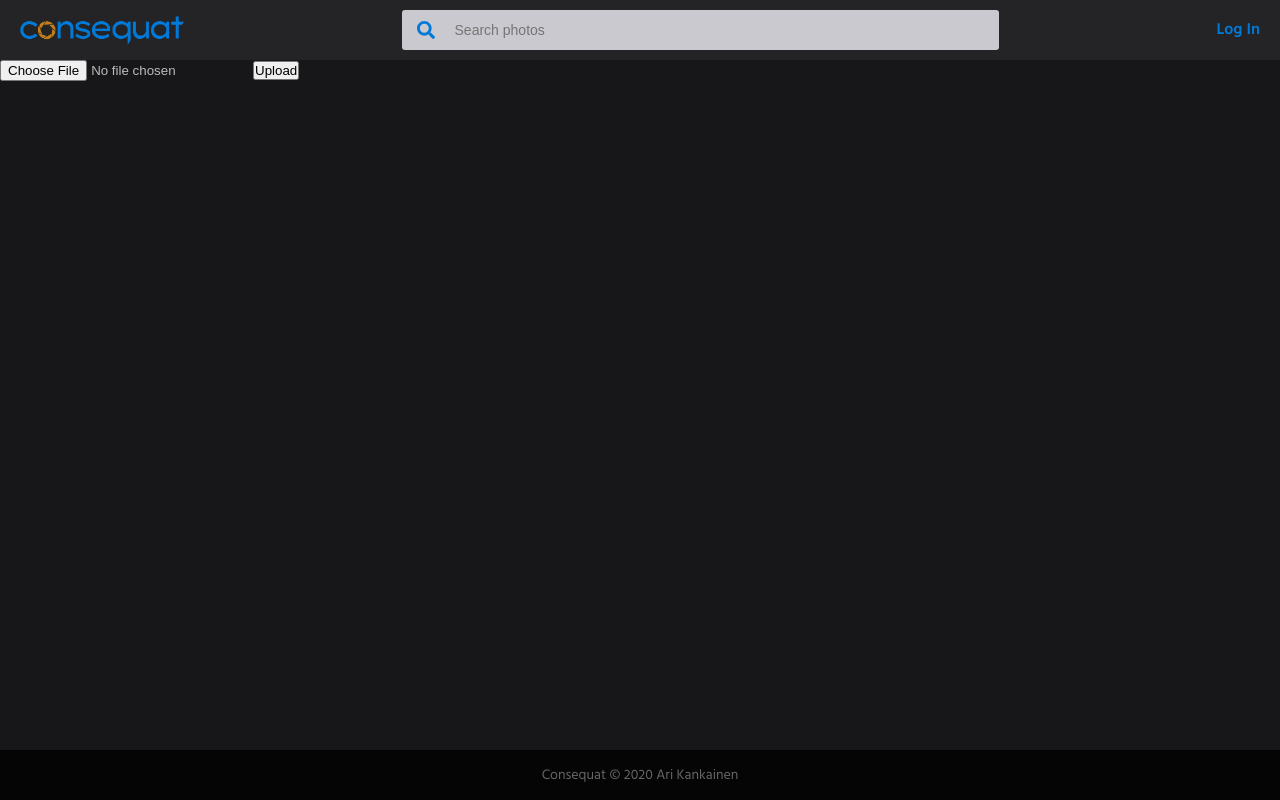
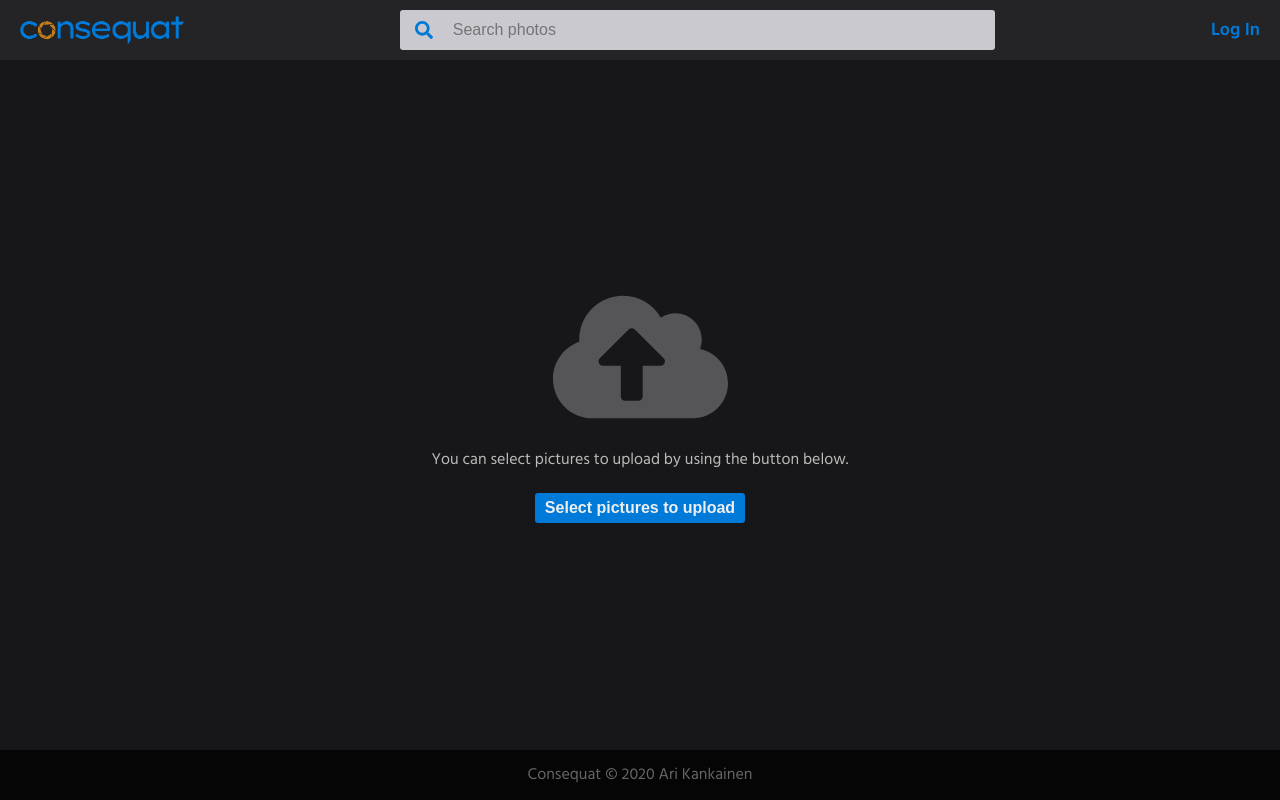
Before and after one commit to arikankainen/consequat-client, a React (Create React App) app: page /upload in a window 1280 px wide. Built offline with nearby package versions, Linux system fonts and the light colour scheme; what @apollo/link-context would draw is missing.

Commit message:
upload-formin rakentaminen aloitettu, tyylitetty

```diff
--- a/src/components/GlobalStyles.tsx
+++ b/src/components/GlobalStyles.tsx
@@ -12,8 +12,8 @@ const GlobalStyles = createGlobalStyle`
     --default-font-color-slightly-darker: #999;
     --default-font-color-darker: #888;
     --default-font-color-highlight: #fff;
-    --default-font-size-bigger: 16px;
-    --default-font-size: 14px;
+    --default-font-size-bigger: 18px;
+    --default-font-size: 16px;
     --default-font-size-smaller: 14px;
     --navigation-bg-color: #232325;
     --navigation-bg-color: #303032;
@@ -34,6 +34,8 @@ const GlobalStyles = createGlobalStyle`
     --color-error: #be2b2b;
     --input-bg-color: #c9c9cf;
     --input-color: #222;
+    --image-color: #555558;
+    --image-size: 140px;
   }
 
   * {
@@ -54,6 +56,7 @@ const GlobalStyles = createGlobalStyle`
     font-family: var(--default-font-family);
     overflow-x: hidden;
   }
+
 
   .usermenu-enter {
     opacity: 0;
--- a/src/components/Menu.tsx
+++ b/src/components/Menu.tsx
@@ -93,6 +93,7 @@ const MenuLink = styled(Link)`
 const MenuTextContainer = styled.div`
   display: flex;
   flex-direction: column;
+  margin-left: 5px;
 `;
 
 const MenuTextUpperText = styled.div`
@@ -102,7 +103,7 @@ const MenuTextUpperText = styled.div`
 `;
 
 const MenuTextLowerText = styled.div`
-  font-size: var(--default-font-size-smaller);
+  font-size: var(--default-font-size);
   color: var(--default-font-color-darker);
   line-height: 1.1;
 `;
--- a/src/components/UploadPage/UploadPage.tsx
+++ b/src/components/UploadPage/UploadPage.tsx
@@ -1,23 +1,85 @@
-import React, { useState } from 'react';
+import React, { useState, useRef } from 'react';
 import { storage } from '../../firebase/firebase';
+import styled from 'styled-components';
+
+import { ReactComponent as ImagesIcon } from '../../images/menu_upload.svg';
+
+const OuterContainer = styled.div`
+  display: flex;
+  align-items: center;
+  justify-content: center;
+  height: 100%;
+`;
+
+const Container = styled.div`
+  display: flex;
+  flex-direction: column;
+  padding: 20px;
+  text-align: center;
+
+  & > svg {
+    height: var(--image-size);
+    color: var(--image-color);
+    margin-bottom: 20px;
+  }
+`;
+
+const File = styled.input`
+  display: none;
+`;
+
+const Button = styled.button`
+  height: 30px;
+  margin-top: 20px;
+  padding: 0px 10px;
+  background-color: var(--accent-color-2);
+  border: none;
+  border-radius: var(--input-border-radius);
+  color: #eee;
+  font-size: var(--default-font-size);
+  font-weight: 600;
+  cursor: pointer;
+
+  &:focus {
+    outline-width: 0;
+  }
+
+  &:hover {
+    background-color: var(--accent-color-2-hover);
+  }
+
+  &:disabled {
+    background-color: var(--accent-color-2);
+    cursor: wait;
+  }
+`;
 
 const UploadPage = () => {
-  const [fileToUpload, setFileToUpload] = useState<File | null>(null);
+  const [filesToUpload, setFilesToUpload] = useState<FileList | null>(null);
+  const fileInput = useRef<HTMLInputElement>(null);
+
+  const handleClick = () => {
+    if (fileInput.current !== null) fileInput.current.click();
+  };
 
   const handleFileChange = (event: React.ChangeEvent<HTMLInputElement>) => {
     if (event.target.files) {
-      setFileToUpload(event.target.files[0]);
+      setFilesToUpload(event.target.files);
+      console.log(event.target.files);
     }
   };
 
   const handleSubmit = (event: React.FormEvent<HTMLFormElement>) => {
     event.preventDefault();
+  };
 
-    if (fileToUpload) {
-      console.log(fileToUpload);
+  const uploadFiles = () => {
+    if (filesToUpload) {
+      Array.from(filesToUpload).forEach(file => {
+        console.log(filesToUpload);
 
-      const storageRef = storage.ref(`images/${fileToUpload.name}`);
-      const task = storageRef.put(fileToUpload);
+        const storageRef = storage.ref(`images/${file.name}`);
+        const task = storageRef.put(file);
 
         task.on('state_changed',
           function progress(snapshot) {
@@ -34,16 +96,22 @@ const UploadPage = () => {
             });
           }
         );
+      });
     }
   };
 
   return (
-    <div>
+    <OuterContainer>
+      <Container>
+        <ImagesIcon />
+        You can select pictures to upload by using the button below.
         <form onSubmit={handleSubmit}>
-        <input type='file' onChange={handleFileChange} />
-        <button type='submit'>Upload</button>
+          <Button onClick={handleClick}>Select pictures to upload</Button>
+          <File type='file' ref={fileInput} onChange={handleFileChange} multiple />
         </form>
-    </div>
+        {filesToUpload && Array.from(filesToUpload).map(file => file.name)}
+      </Container>
+    </OuterContainer>
   );
 };
 
```
Also changed, not shown: src/components/UploadPage/InitialUploadForm.tsx (added, +11 -0 lines), src/images/image_images.svg (added). Lines whose indentation alone changed are shown as unchanged.
